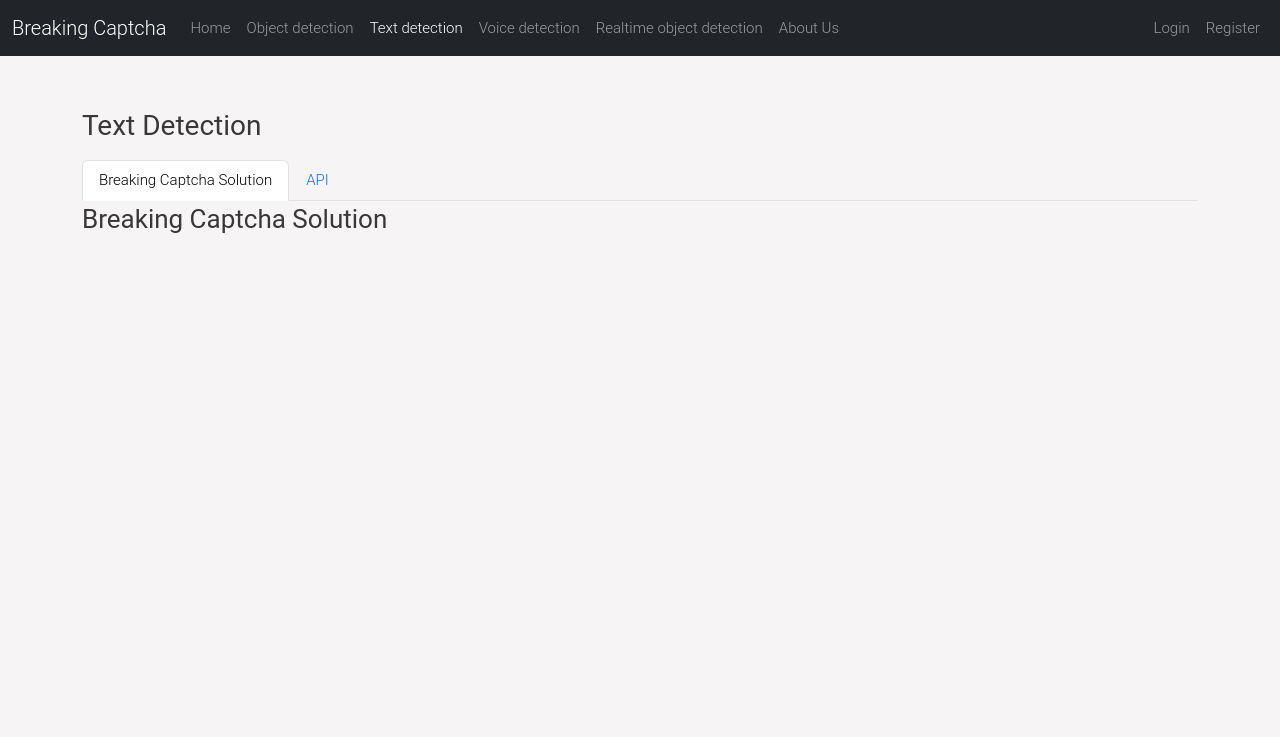
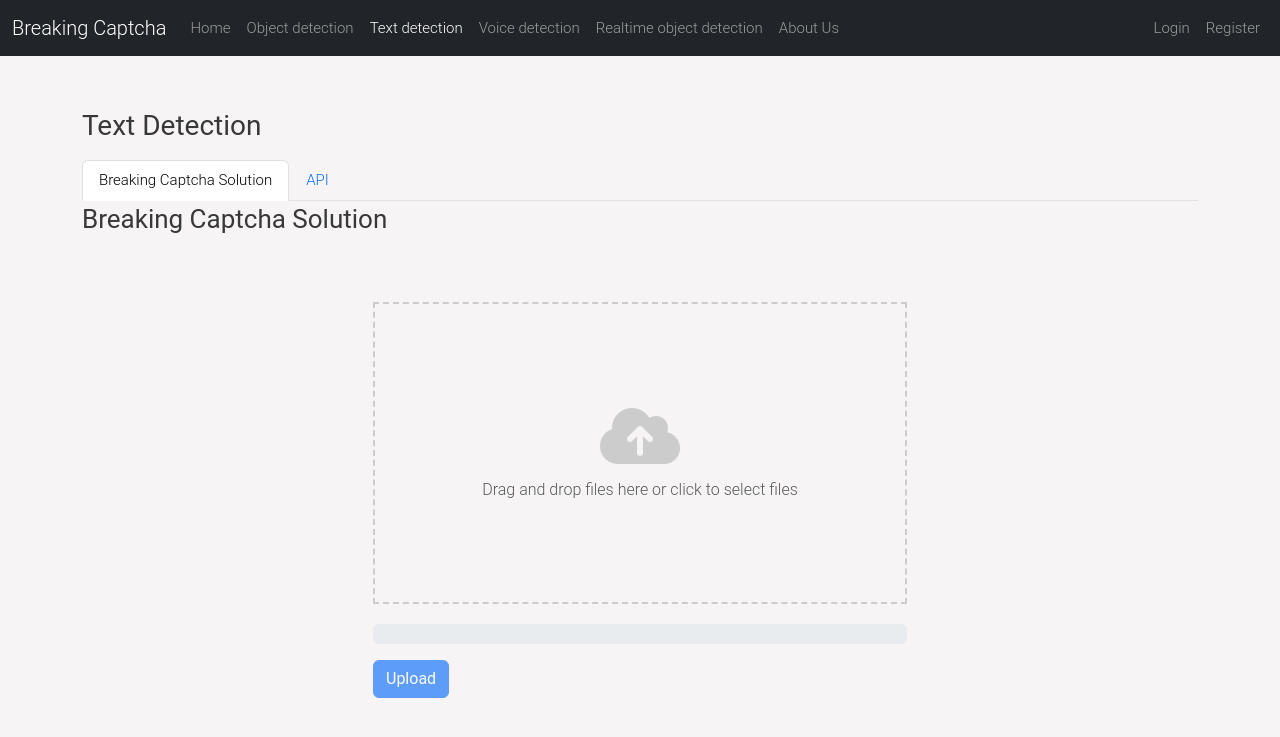
Before and after one commit to AAlkinani1986/BreakingCaptchanew, a Django app: page /textDetection/ in a window 1280 px wide. Shown: the top 737 px of the page. Run offline with Django 4.2, Linux system fonts and the light colour scheme; some libraries are stand-ins or nearby versions.

Commit message:
Create upload template with bootstrap

```diff
--- a/objectDetection/templates/base.html
+++ b/objectDetection/templates/base.html
@@ -30,6 +30,13 @@
     rel="stylesheet"
     id="ample-style-css"
     href="{% static 'css/star.css' %}"
+    type="text/css"
+    media="all"
+  />
+  <link
+    rel="stylesheet"
+    id="ample-style-css"
+    href="{% static 'css/uploadFile.css' %}"
     type="text/css"
     media="all"
   />
--- a/objectDetection/templates/textDetection.html
+++ b/objectDetection/templates/textDetection.html
@@ -17,7 +17,7 @@
     <div class="tab-content">
       <div id="home" class="tab-pane active">
         <h3>Breaking Captcha Solution</h3>
-
+        {% include 'uploadFile.html' %}
       </div>
       <div id="API" class="tab-pane">
         <h3>API</h3>
--- /dev/null
+++ b/objectDetection/templates/uploadFile.html
@@ -0,0 +1,22 @@
+{% load static%}
+<body>
+	<div class="container">
+		<div class="row mt-5">
+			<div class="col-md-6 offset-md-3">
+				<form id="upload-form">
+					<div class="dropzone" id="dropzone">
+						<i class="fas fa-cloud-upload-alt"></i>
+						<div class="text-muted">Drag and drop files here or click to select files</div>
+						<input type="file" id="upload-btn" multiple>
+					</div>
+					<div class="progress">
+						<div class="progress-bar" role="progressbar" aria-valuenow="0" aria-valuemin="0" aria-valuemax="100"></div>
+					</div>
+					<button type="submit" class="btn btn-primary mt-3" id="upload-submit" disabled>Upload</button>
+				</form>
+			</div>
+		</div>
+	</div>
+    <script src="https://kit.fontawesome.com/8a8365505b.js" crossorigin="anonymous"></script>
+
+<script src="{% static 'javascript/uploadFile.js' %}"></script>
--- /dev/null
+++ b/static/css/uploadFile.css
@@ -0,0 +1,33 @@
+.dropzone {
+    border: 2px dashed #ccc;
+    padding: 100px;
+    text-align: center;
+    cursor: pointer;
+    position: relative;
+}
+
+.dropzone i {
+    font-size: 64px;
+    color: #ccc;
+}
+
+.dropzone .text-muted {
+    margin-top: 10px;
+    font-size: 16px;
+    color: #999;
+}
+
+#upload-btn {
+    position: absolute;
+    top: 0;
+    left: 0;
+    width: 100%;
+    height: 100%;
+    opacity: 0;
+    cursor: pointer;
+}
+
+.progress {
+    height: 20px;
+    margin-top: 20px;
+}
--- /dev/null
+++ b/static/javascript/uploadFile.js
@@ -0,0 +1,90 @@
+var dropzone = document.getElementById('dropzone')
+var uploadBtn = document.getElementById('upload-btn')
+var uploadForm = document.getElementById('upload-form')
+var uploadSubmit = document.getElementById('upload-submit')
+var progressBar = document.querySelector('.progress-bar')
+
+dropzone.addEventListener('dragover', function (e) {
+  e.preventDefault()
+  e.stopPropagation()
+
+  dropzone.classList.add('border-primary')
+})
+
+dropzone.addEventListener('dragleave', function (e) {
+  e.preventDefault()
+  e.stopPropagation()
+
+  dropzone.classList.remove('border-primary')
+})
+
+dropzone.addEventListener('drop', function (e) {
+  e.preventDefault()
+  e.stopPropagation()
+
+  dropzone.classList.remove('border-primary')
+
+  var files = e.dataTransfer.files
+
+  // Update file input and submit button
+  updateInput(files)
+})
+
+uploadBtn.addEventListener('change', function () {
+  var files = uploadBtn.files
+
+  // Update file input and submit button
+  updateInput(files)
+})
+
+uploadForm.addEventListener('submit', function (e) {
+  e.preventDefault()
+
+  // Reset progress bar
+  progressBar.style.width = '0%'
+
+  // Get form data
+  var formData = new FormData(uploadForm)
+
+  // Send form data via AJAX
+  var xhr = new XMLHttpRequest()
+
+  xhr.onreadystatechange = function () {
+    if (xhr.readyState === XMLHttpRequest.DONE) {
+      if (xhr.status === 200) {
+        alert('Upload successful!')
+        progressBar.style.width = '100%'
+        uploadSubmit.disabled = true
+      } else {
+        alert('Upload failed.')
+      }
+    }
+  }
+
+  xhr.upload.addEventListener('progress', function (e) {
+    if (e.lengthComputable) {
+      var percentComplete = (e.loaded / e.total) * 100
+      progressBar.style.width = percentComplete + '%'
+    }
+  })
+
+  xhr.open('POST', 'upload.php')
+  xhr.send(formData)
+})
+
+function updateInput(files) {
+  if (files.length > 0) {
+    var fileNames = []
+
+    for (var i = 0; i < files.length; i++) {
+      fileNames.push(files[i].name)
+    }
+
+    dropzone.innerHTML = fileNames.join(', ')
+    uploadSubmit.disabled = false
+  } else {
+    dropzone.innerHTML =
+      '<i class="fas fa-cloud-upload-alt"></i><div class="text-muted">Drag and drop files here or click to select files</div>'
+    uploadSubmit.disabled = true
+  }
+}
```
